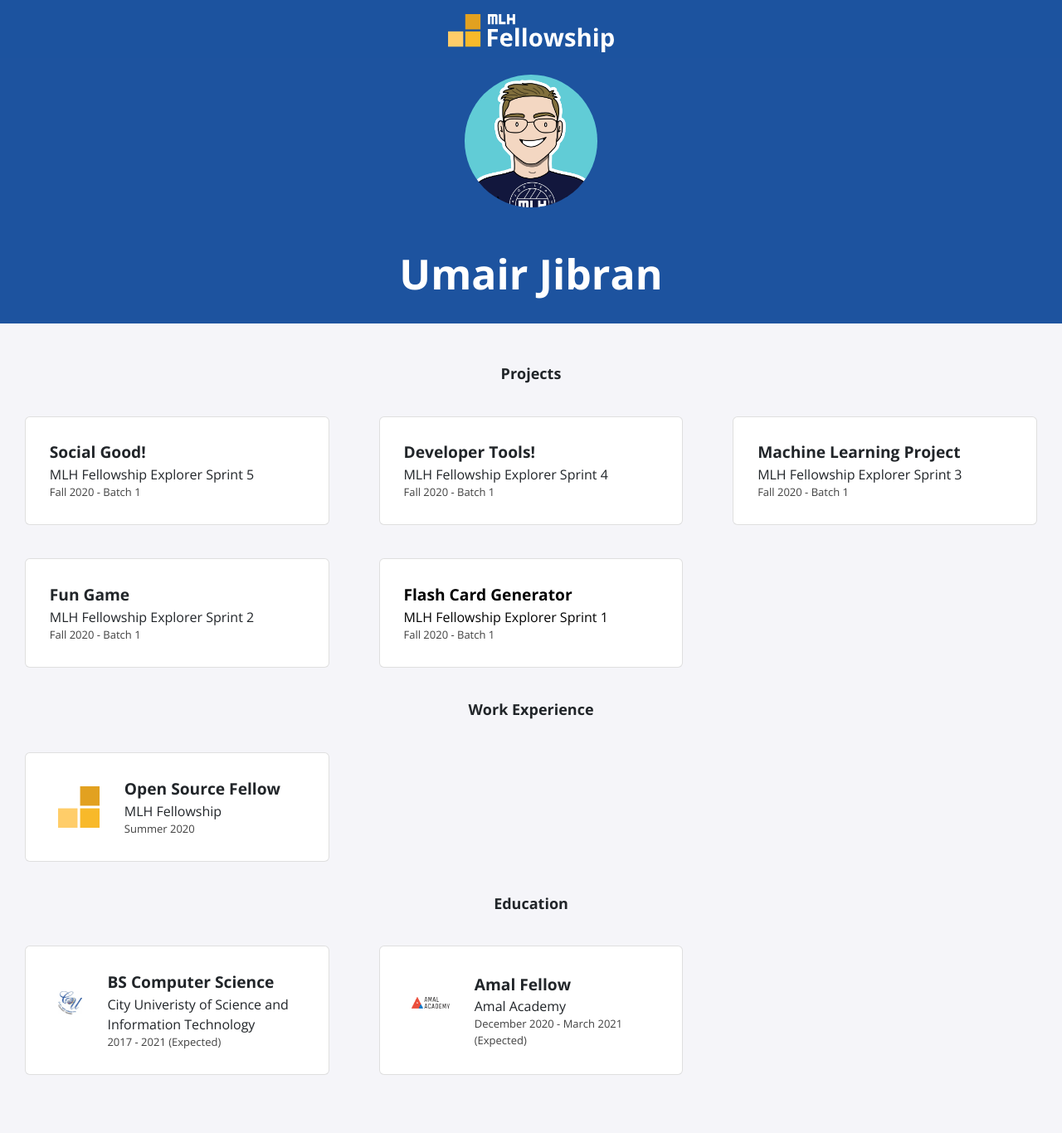
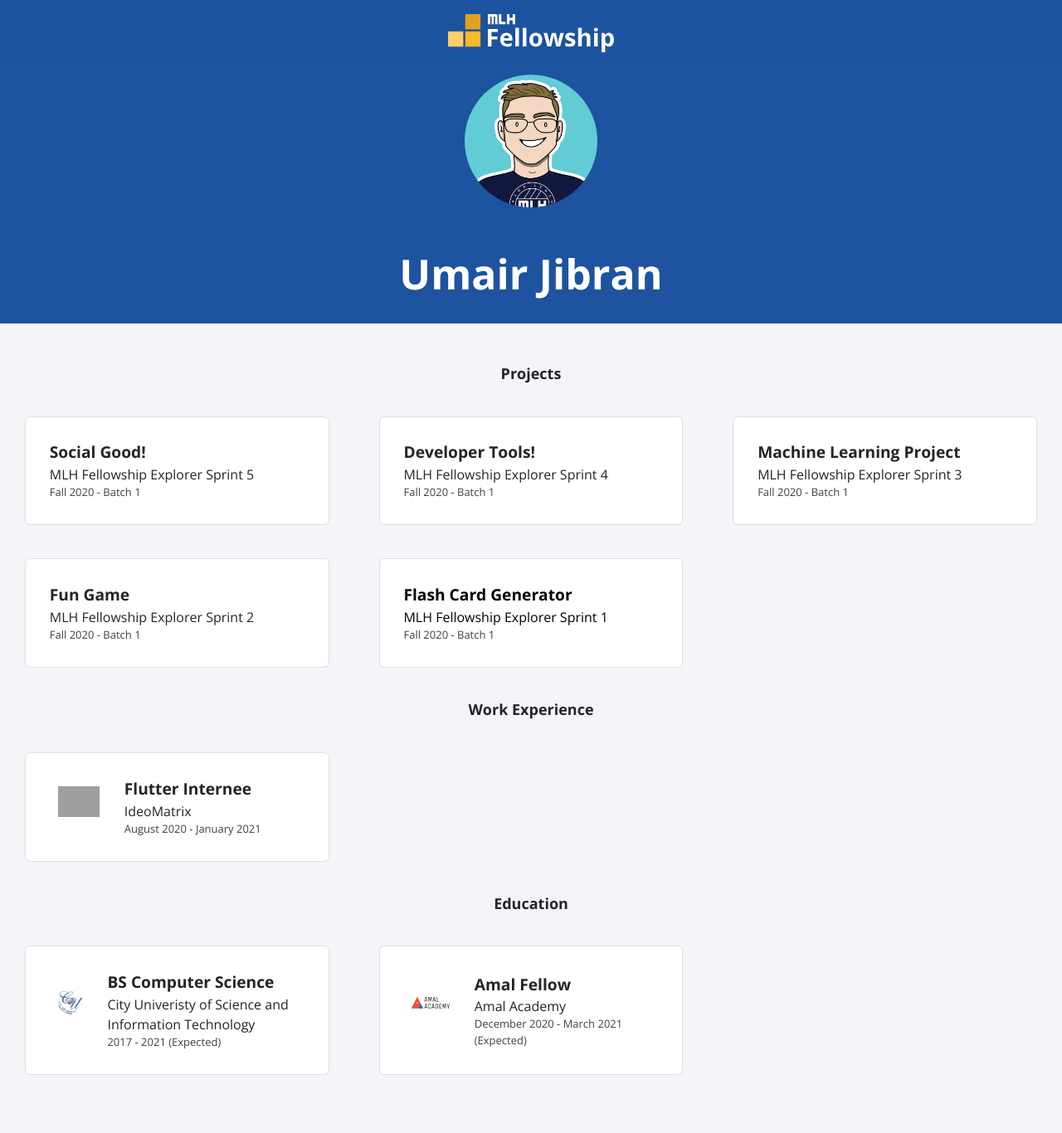
Before and after one commit to UmairJibran/portfolio-mlh-template, a Jekyll site: the page built from index.html, in a window 1280 px wide. Shown: the whole page at 83% size. Built offline with Jekyll 4.4.1, drawn with Linux system fonts in a browser that asks for light colours; nearby versions of some CDN libraries; grey boxes are pictures that could not be loaded.

Commit message:
Update experience.yml

```diff
--- a/_data/experience.yml
+++ b/_data/experience.yml
@@ -1,4 +1,4 @@
-- role: Open Source Fellow
-  company: MLH Fellowship
-  dates: Summer 2020
-  logo: fellowship.svg
+- role: Flutter Internee
+  company: IdeoMatrix
+  dates: August 2020 - January 2021
+  logo: ideomatrix.png
```
